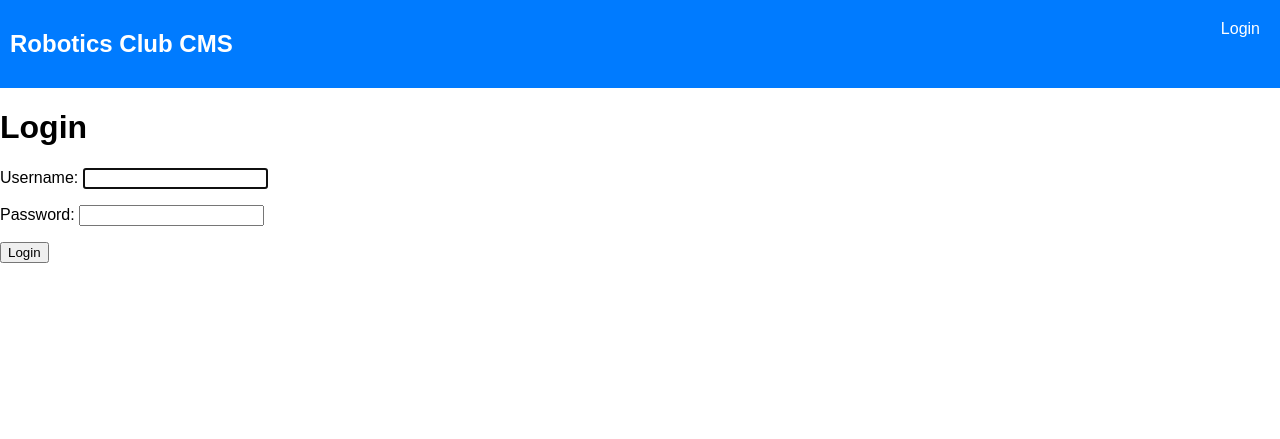
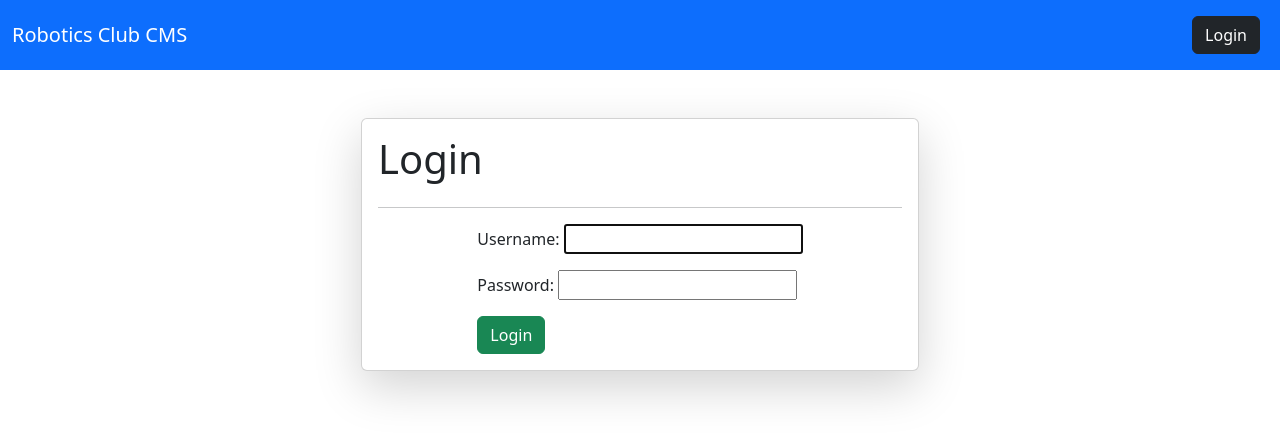
Before and after one commit to SANTHOSH-MAMIDISETTI/robotics_club_management, a Django app: page /login/ in a window 1280 px wide. Shown: the top 439 px of the page. Run offline with Django 5.2, Linux system fonts and the light colour scheme.

Commit message:
Enhanced login page UI, removed CSS, added bootstrap

```diff
--- a/core/templates/core/base.html
+++ b/core/templates/core/base.html
@@ -10,55 +10,71 @@
             margin: 0;
             padding: 0;
         }
-        .navbar {
-            display: flex;
-            justify-content: space-between;
-            padding: 10px;
-            background-color: #007bff;
-            color: white;
-        }
-        .navbar a {
-            color: white;
-            text-decoration: none;
-            padding: 10px;
-            border-radius: 5px;
-        }
-        .navbar a:hover {
-            background-color: #0056b3;
-        }
-        .logout-button {
-            background-color: #dc3545; /* Bootstrap Danger color */
-            border: none;
-            color: white;
-            padding: 10px 15px;
-            border-radius: 5px;
-            cursor: pointer;
-        }
-        .logout-button:hover {
-            background-color: #c82333;
-        }
-        .nav-links {
-            display: flex;
-            gap: 10px; /* Space between links */
-        }
+
     </style>
+    <!-- Including bootstrap via CDN -->
+    <link href="https://cdn.jsdelivr.net/npm/bootstrap@5.3.3/dist/css/bootstrap.min.css" rel="stylesheet" integrity="sha384-QWTKZyjpPEjISv5WaRU9OFeRpok6YctnYmDr5pNlyT2bRjXh0JMhjY6hW+ALEwIH" crossorigin="anonymous">
 </head>
 <body>
-    <div class="navbar">
-        <h2>Robotics Club CMS</h2>
-        <div class="nav-links">
-            {% if user.is_authenticated %}
+
+
+
+
+        <!-- <nav class="navbar bg-primary">
+            <div class="container-fluid">
+              <a class="navbar-brand">Robotics Club CMS</a>
+              {% if user.is_authenticated %}
                 <a href="{% url 'user_list' %}">User List</a>
                 <a href="{% url 'profile' user.id %}">Profile</a>
                 <form action="{% url 'logout' %}" method="post" style="display: inline;">
                     {% csrf_token %}
-                    <button type="submit" class="logout-button">Logout</button>
+                    <button type="submit" class="btn btn-dark">Logout</button>
                 </form>
-            {% else %}
-                <a href="{% url 'login' %}">Login</a>
-            {% endif %}
-        </div>
-    </div>
+
+
+
+{% else %}
+                <a href="{% url 'login' %}" class="btn btn-dark" type="submit">Login</a>
+                {% endif %}
+
+            </div>
+          </nav> -->
+
+          <nav class="navbar navbar-expand-lg bg-primary">
+            <div class="container-fluid">
+                <a class="navbar-brand text-white">Robotics Club CMS</a>
+
+
+                <button class="navbar-toggler" type="button" data-bs-toggle="collapse" data-bs-target="#navbarNav" aria-controls="navbarNav" aria-expanded="false" aria-label="Toggle navigation">
+                    <span class="navbar-toggler-icon"></span>
+                </button>
+
+                <div class="collapse navbar-collapse" id="navbarNav">
+                    <ul class="navbar-nav ms-auto p-2">
+                        {% if user.is_authenticated %}
+                            <li class="nav-item">
+                                <a class="nav-link text-white" href="{% url 'user_list' %}">User List</a>
+                            </li>
+                            <li class="nav-item">
+                                <a class="nav-link text-white" href="{% url 'profile' user.id %}">Profile</a>
+                            </li>
+                            <li class="nav-item">
+                                <form action="{% url 'logout' %}" method="post" style="display: inline;">
+                                    {% csrf_token %}
+                                    <button type="submit" class="btn btn-dark">Logout</button>
+                                </form>
+                            </li>
+                        {% else %}
+                            <li class="nav-item">
+                                <a href="{% url 'login' %}" class="btn btn-dark">Login</a>
+                            </li>
+                        {% endif %}
+                    </ul>
+                </div>
+            </div>
+        </nav>
+
+
 
     <div class="content">
         {% block content %}
--- a/core/templates/core/login.html
+++ b/core/templates/core/login.html
@@ -1,12 +1,17 @@
 {% extends 'core/base.html' %}
 
 {% block content %}
-    <div class="container">
-        <h1>Login</h1>
-        <form method="post">
+    <div class="container mt-5">
+
+        <form class="col-6 mx-auto card shadow-lg p-3" method="post">
+            <h1>Login</h1>
+            <hr>
             {% csrf_token %}
-            {{ form.as_p }}  <!-- This will render the username and password fields -->
-            <button type="submit">Login</button>
+            <div class=" mx-auto">
+                {{ form.as_p }}
+            <button class="btn btn-success mx-auto" type="submit">Login</button>
+
+            </div>
         </form>
     </div>
 {% endblock %}
```
Also changed, not shown: README.md.
